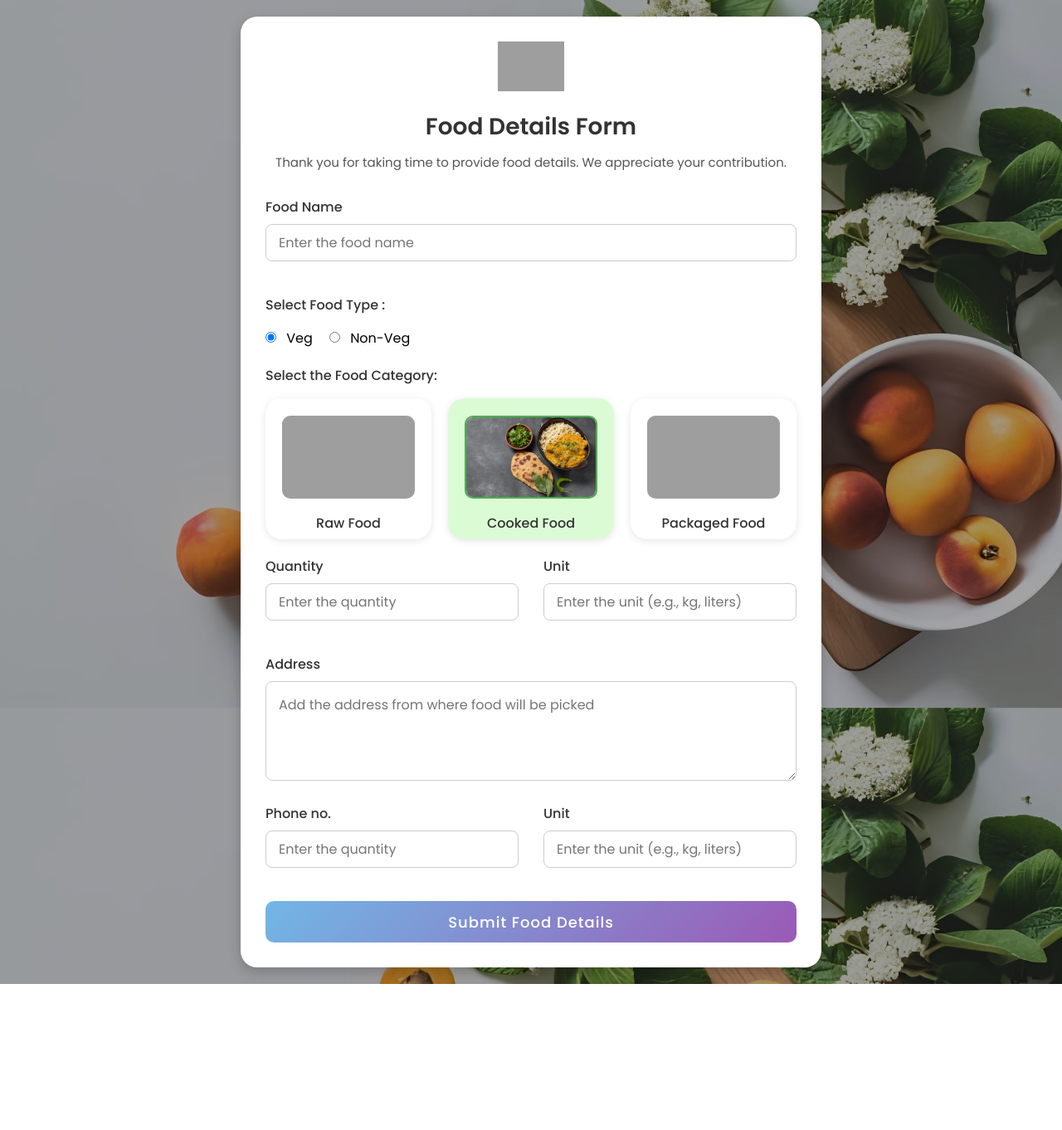
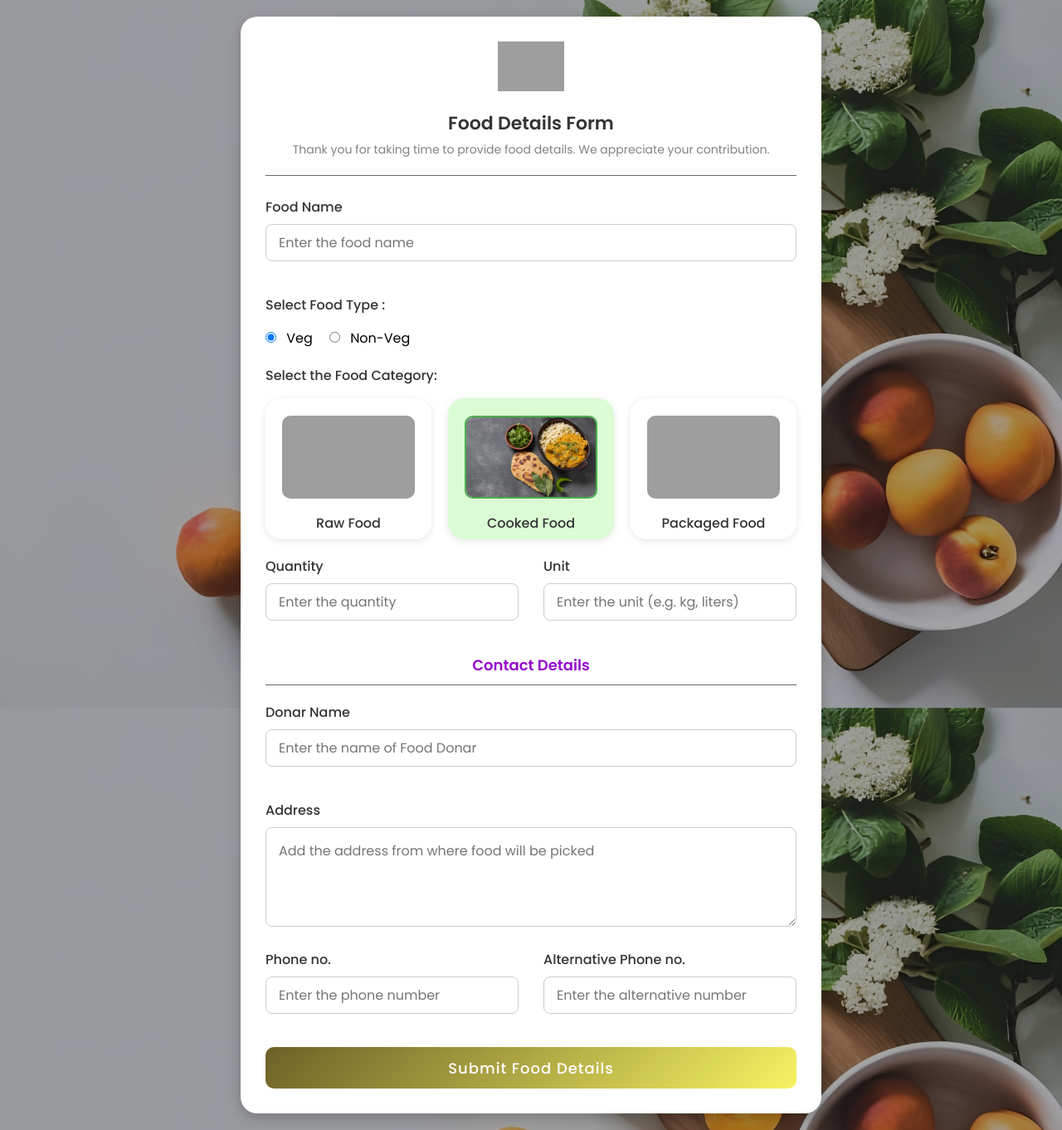
Before and after one commit to SudipMondal704/Smart-Food-Waste-Management-System, a PHP site: page /php/fooddetails.html in a window 1280 px wide. Shown: the whole page at 83% size. Before the commit the page ends 1186 px from the top, so only its background shows below. Run offline with PHP 8.4, Linux system fonts and the light colour scheme; grey boxes are pictures that could not be loaded.

Commit message:
food-details-form

```diff
--- a/fooddetails.css
+++ b/fooddetails.css
@@ -38,19 +38,31 @@
             max-width: 80px;
         }
 
-        .container .title {
-            font-size: 28px;
+        .container .title-1{
+            font-size: 18px;
             font-weight: 600;
             text-align: center;
-            margin-bottom: 10px;
+            margin-bottom: 20px;
+            color: #950acc;
+            border-bottom: 1px solid #666;
+            padding-bottom: 10px;
+        }
+
+        .container .title {
+            font-size: 22px;
+            font-weight: 600;
+            text-align: center;
+            margin-bottom: 5px;
             color: #333;
         }
 
         .container .subtitle {
-            font-size: 15px;
+            font-size: 14px;
             text-align: center;
-            margin-bottom: 30px;
-            color: #555;
+            margin-bottom: 25px;
+            color: #818181;
+            border-bottom: 1px solid #666;
+            padding-bottom: 20px;
         }
 
         .content form .food-details {
@@ -84,7 +96,7 @@
         }
 
         .food-details .input-box input:focus {
-            border-color: #9b59b6;
+            border-color: #26a0da;
             box-shadow: 0 0 5px rgba(155, 89, 182, 0.3);
         }
 
@@ -112,7 +124,7 @@
         }
 
         form .message-box textarea:focus {
-            border-color: #9b59b6;
+            border-color: #26a0da;
             box-shadow: 0 0 5px rgba(155, 89, 182, 0.3);
         }
 
@@ -132,11 +144,11 @@
             letter-spacing: 1px;
             cursor: pointer;
             transition: all 0.3s ease;
-            background: linear-gradient(135deg, #71b7e6, #9b59b6);
+            background: linear-gradient(135deg, #6d6027, #f5f362);
         }
 
         form .button input:hover {
-            background: linear-gradient(-135deg, #71b7e6, #9b59b6);
+            background: linear-gradient(-135deg, #6d6027, #f5f362);
             transform: scale(0.99);
         }
 
--- a/fooddetails.html
+++ b/fooddetails.html
@@ -1,3 +1,46 @@
+<!-- <?php
+include("login.php");
+if($_SESSION['name']==''){
+	header("location: signin.php");
+}
+// include("login.php");
+$emailid= $_SESSION['email'];
+$connection=mysqli_connect("localhost","root","");
+$db=mysqli_select_db($connection,'demo');
+if(isset($_POST['submit']))
+{
+    $foodname=mysqli_real_escape_string($connection, $_POST['foodname']);
+    $meal=mysqli_real_escape_string($connection, $_POST['meal']);
+    $category=$_POST['image-choice'];
+    $quantity=mysqli_real_escape_string($connection, $_POST['quantity']);
+    // $email=$_POST['email'];
+    $phoneno=mysqli_real_escape_string($connection, $_POST['phoneno']);
+    $district=mysqli_real_escape_string($connection, $_POST['district']);
+    $address=mysqli_real_escape_string($connection, $_POST['address']);
+    $name=mysqli_real_escape_string($connection, $_POST['name']);
+
+
+
+
+
+
+    $query="insert into food_donations(email,food,type,category,phoneno,location,address,name,quantity) values('$emailid','$foodname','$meal','$category','$phoneno','$district','$address','$name','$quantity')";
+    $query_run= mysqli_query($connection, $query);
+    if($query_run)
+    {
+
+        echo '<script type="text/javascript">alert("data saved")</script>';
+        header("location:delivery.html");
+    }
+    else{
+        echo '<script type="text/javascript">alert("data not saved")</script>';
+    }
+}
+?> -->
+
+
+
+
 <!DOCTYPE html>
 <html lang="en">
 <head>
@@ -83,7 +126,16 @@
                     </div>
                     <div class="input-box">
                         <span class="details">Unit</span>
-                        <input type="text" name="unit" placeholder="Enter the unit (e.g., kg, liters)" required>
+                        <input type="text" name="unit" placeholder="Enter the unit (e.g. kg, liters)" required>
+                    </div>
+                </div>
+
+                <div class="title-1">Contact Details</div>
+
+                <div class="food-details">
+                    <div class="input-box" style="width: 100%;">
+                        <span class="details">Donar Name</span>
+                        <input type="text" name="food_name" placeholder="Enter the name of Food Donar" required>
                     </div>
                 </div>
 
@@ -95,11 +147,11 @@
                 <div class="food-details">
                     <div class="input-box">
                         <span class="details">Phone no.</span>
-                        <input type="text" name="quantity" placeholder="Enter the quantity" required>
+                        <input type="text" name="phone" placeholder="Enter the phone number" required>
                     </div>
                     <div class="input-box">
-                        <span class="details">Unit</span>
-                        <input type="text" name="unit" placeholder="Enter the unit (e.g., kg, liters)" required>
+                        <span class="details">Alternative Phone no.</span>
+                        <input type="text" name="email" placeholder="Enter the alternative number" required>
                     </div>
                 </div>
 
```
